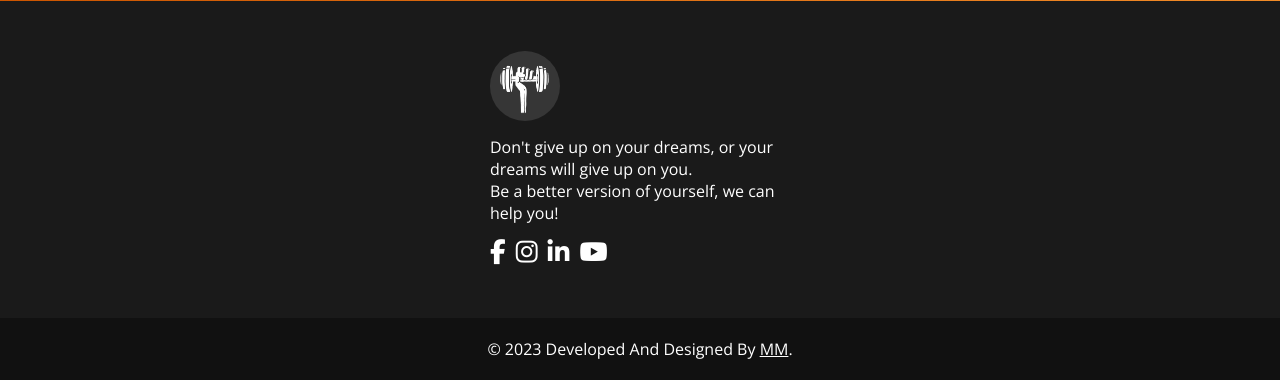
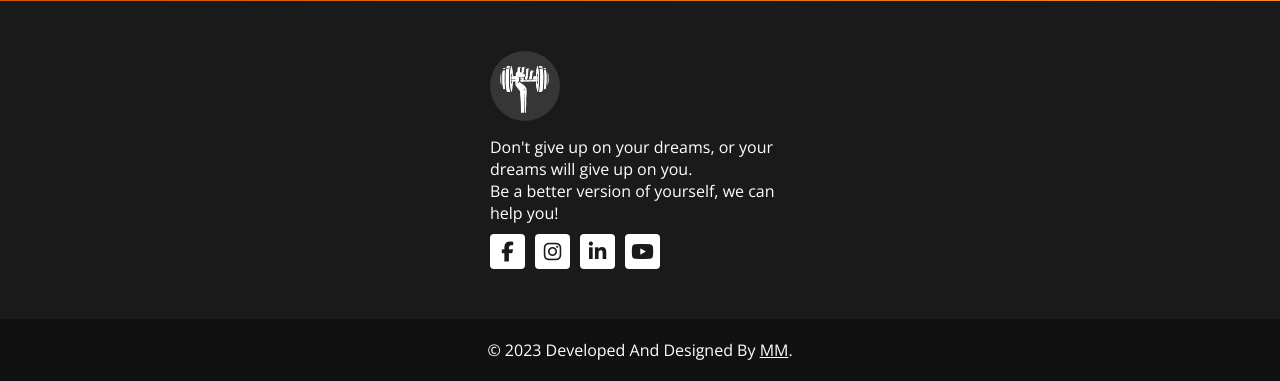
Before and after one commit to MilosM00/gym-application, a PHP site: page / in a window 1280 px wide. Shown: the part 2788-3169 px from the top of the page. Run offline with PHP 8.4, Linux system fonts and the light colour scheme; some libraries are stand-ins or nearby versions.

Commit message:
index-css updated

```diff
--- a/css/index.css
+++ b/css/index.css
@@ -624,8 +624,23 @@ footer{
 }
 
 .center-footer > div > a{
-    font-size: 25px;
-    color: #fff;
+    display: flex;
+    justify-content: center;
+    align-items: center;
+    font-size: 20px;
+    color: #1a1a1a;
+    background-color: #fff;
+    border-radius: 4px;
+    width: 35px;
+    height: 35px;
+    text-decoration: none;
+    transition: 0.4s;
+    border: 2px solid #fff;
+}
+
+.center-footer > div > a:hover{
+    color:#F28C28;
+    background-color: transparent;
 }
 /* END FOOTER */
 
```
